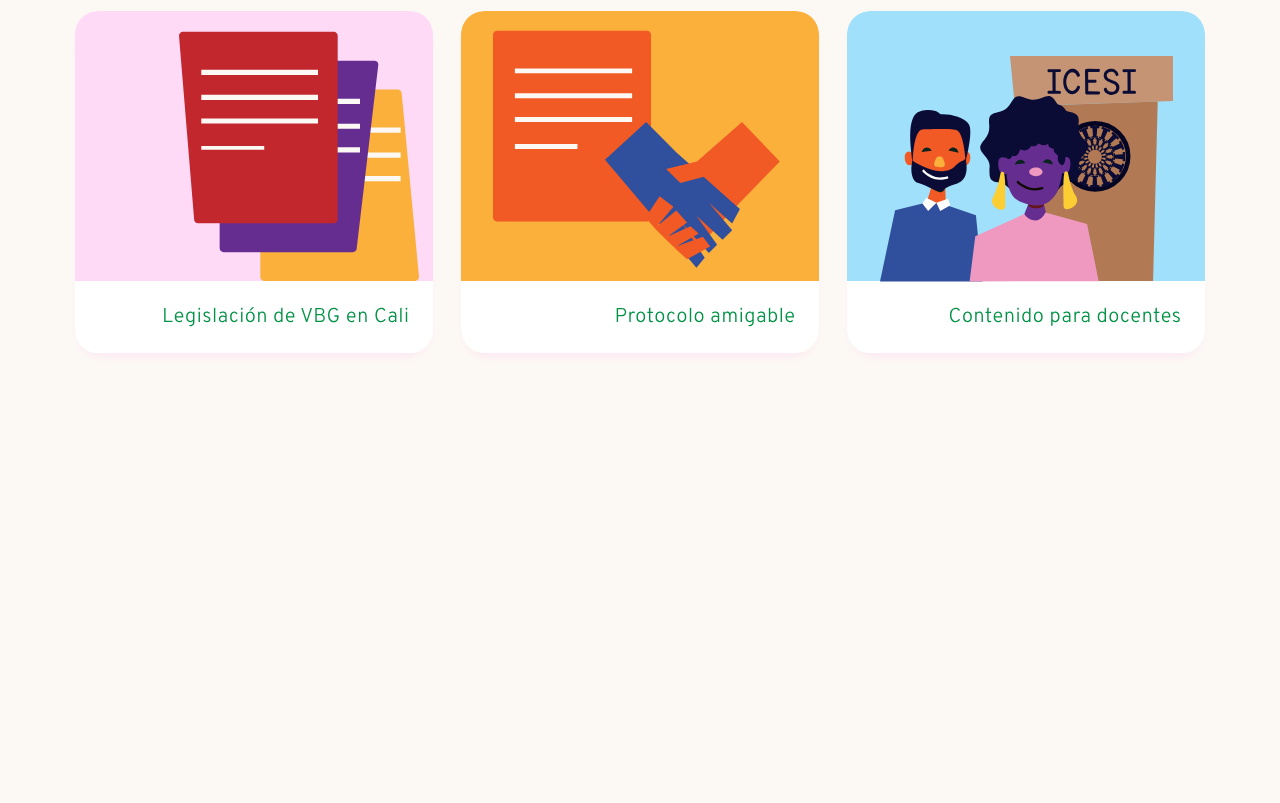
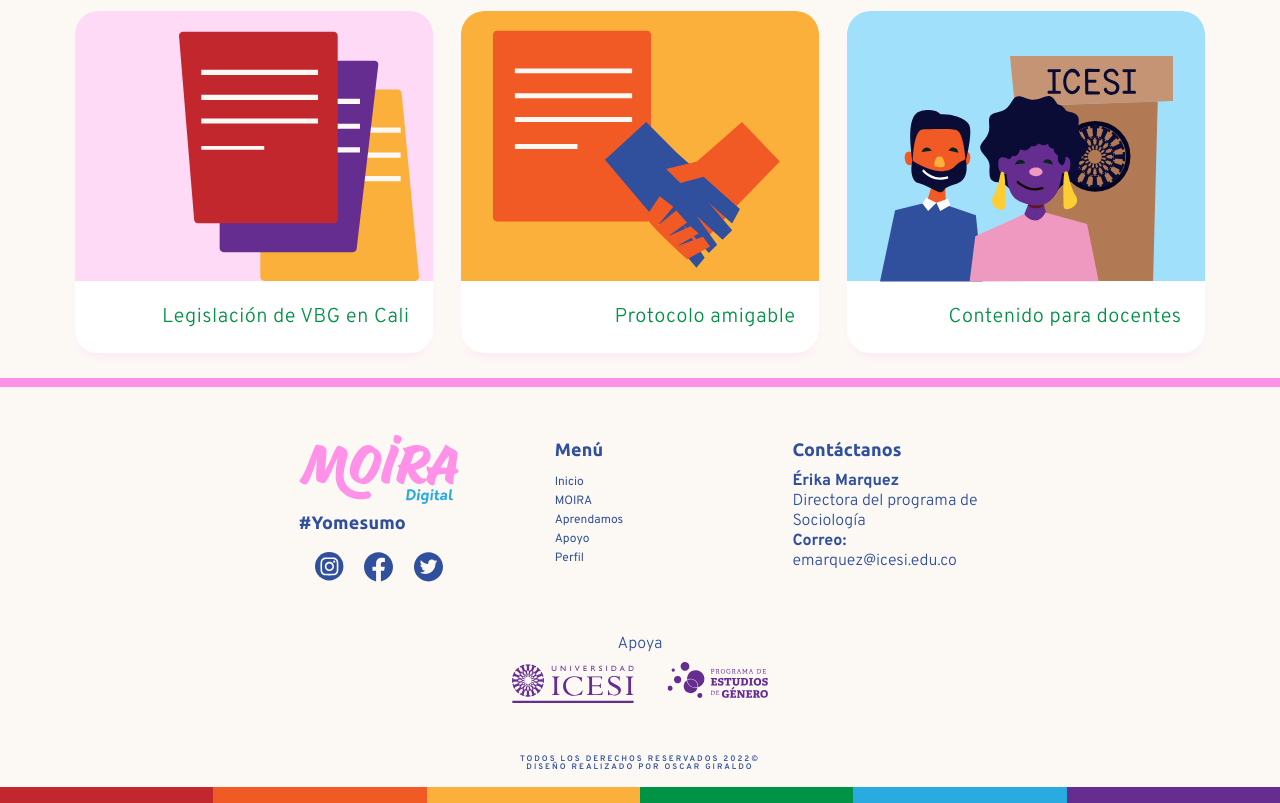
Before and after one commit to joctypo/Ruta-Moira, a website: page aprendamos.html in a window 1280 px wide. Shown: the part 686-1489 px from the top of the page. Before the commit the page ends 1064 px from the top, so only its background shows below. Drawn offline with Linux system fonts and the light colour scheme.

Commit message:
send cases

```diff
--- a/aprendamos.html
+++ b/aprendamos.html
@@ -78,6 +78,64 @@
 
         </div>
     </div>
+    <footer class="footer">
+        <div class="footer__rect_fucsia"></div>
+        <div class="footer__settings">
+            <div class="footer__part1">
+                <div>
+                    <a href="./index.html"><img class="footer_logo" id="logofooter"  src="./sources/moira-brand.svg" alt="Logo Ruta MOIRA"></a>
+                </div>
+                <div>
+                    <h5>#Yomesumo</h5>
+                </div>
+                <div>
+                    <ul class="footer__part1__socialmedia">
+                        <li><img src="./sources/instagram.svg"></li>
+                        <li><img src="./sources/facebook.svg"></li>
+                        <li><img src="./sources/twitter.svg"></li>
+                    </ul>
+                </div>
+            </div>
+            <div class="footer__part2">
+                <h5>
+                    Menú
+                </h5>
+                <ul class="footer_map">
+                    <li><a href="./index.html">Inicio</a></li>
+                    <li><a href="./moira.html">MOIRA</a></li>
+                    <li><a href="./aprendamos.html">Aprendamos</a></li>
+                    <li><a href="./apoyo.html">Apoyo</a></li>
+                    <li><a href="./profile.html">Perfil</a></li>
+                </ul>
+            </div>
+            <div class="footer__part3">
+                <h5>Contáctanos</h5>
+                <p>
+                    <b>Érika Marquez</b> <br>
+                    Directora del programa de Sociología <br>
+                    <b>Correo:</b> emarquez@icesi.edu.co <br>
+                </p>
+            </div>
+        </div>
+        <div class="footer__part4">
+            <div>
+                <p>Apoya</p>
+                <img class="footer__part4__brand" src="./sources/icesi-brand.svg" alt="logo Icesi y Programa de estudios de género">
+            </div>
+            <div class="footer__part4__caption">
+                <caption>TODOS LOS DERECHOS RESERVADOS 2022© <br>
+                DISEÑO REALIZADO POR OSCAR GIRALDO</caption>
+            </div>
+        </div>
+        <div class="footer__rainbow">
+            <div class="footer__rainbow__red"></div>
+            <div class="footer__rainbow__orange"></div>
+            <div class="footer__rainbow__yellow"></div>
+            <div class="footer__rainbow__green"></div>
+            <div class="footer__rainbow__blue"></div>
+            <div class="footer__rainbow__purple"></div>
+        </div>
+    </footer>
     <script src="./js/aprendamos.js"></script>
     <script src="./js/menu.js"></script>
 </body>
--- a/js/support.js
+++ b/js/support.js
@@ -37,7 +37,7 @@ onAuthStateChanged(auth, (user) => {
 
 //Creation of case
 const createcase = async (userFields) => {
-
+    console.log(userFields);
     try {
 
         await addDoc(collection(db,"cases"), userFields);
@@ -160,7 +160,7 @@ checkanoni.addEventListener("click", e=> {
 
 supportform.addEventListener("submit", e => {
     e.preventDefault();
-
+    alert(uid)
     //Part 1 Form
     var factsdescription = supportform.factsdescription.value;
     var place = supportform.place.value;
@@ -178,7 +178,7 @@ supportform.addEventListener("submit", e => {
     //Verificamos si es anónima la denuncia para no guardar ciertos datos
     var checkanon = document.getElementById("checkanon").checked;
 
-    if( checkanon){
+    if(checkanon){
         name = "Denuncia Anónima";
         city = supportform.city.value;
         celphone = "Denuncia Anónima";
@@ -196,11 +196,10 @@ supportform.addEventListener("submit", e => {
     const orientation = supportform.orientation.value;
     const contact = supportform.contact.value;
     const helppsico = supportform.helppsico.value;
-    const edad = supportform.borndate;
-    const pronouns  = supportform.pronouns;
+    const edad = supportform.borndate.value;
+    const pronouns  = supportform.pronouns.value;
 
-
-    if (name && email && person) {
+    if (name) {
         //alert("subiendo caso");
 
         createcase({
@@ -228,6 +227,7 @@ supportform.addEventListener("submit", e => {
             status:"Enviado",
             observati: "Pronto estaremos en contacto, te pedimos paciencia, estamos procesando tu solicitud",
         });
+
     }else{
         alert("No se pudo enviar");
     }
@@ -235,7 +235,7 @@ supportform.addEventListener("submit", e => {
 });
 
 
-fssa5.addEventListener("click", ()=> {
+/*fssa5.addEventListener("click", ()=> {
     fssa5.disabled = true;
 
     setTimeout(() => {
@@ -243,4 +243,4 @@ fssa5.addEventListener("click", ()=> {
 
     }, 3000);
 
-});
+});*/
--- a/styles/mobile.scss
+++ b/styles/mobile.scss
@@ -199,6 +199,10 @@
 
         h3{
             margin: 4rem 0rem 1rem 0rem;
+            font-family:  'Overpass', sans-serif;
+            font-size: 18px;
+            line-height: 20px;
+
         }
 
         img{
--- a/styles/style.scss
+++ b/styles/style.scss
@@ -58,6 +58,10 @@ body{
     width: 100%;
   }
 
+  #textbanner{
+    padding: 1em 5rem 0 5rem;
+    width: 60%;
+  }
 .moirapage{
     color: $purple-1;
 
@@ -1068,6 +1072,7 @@ fieldset{
     flex-wrap: wrap;
     padding: 1em;
     justify-content: center;
+    flex-direction: column;
     a{
         text-decoration: none;
 
```
Also changed, not shown: inclusividad.html (+2 -2 lines), index.html (+1 -2 lines), legislacion.html (+2 -2 lines), moira.html (+1 -1 lines), vbg.html (+1 -1 lines), yomesumo.html (+1 -1 lines), sources/lenguajedegenero.svg (added), sources/violentrome.svg (added), styles/mobile.css, styles/style.css, 5 other files.
